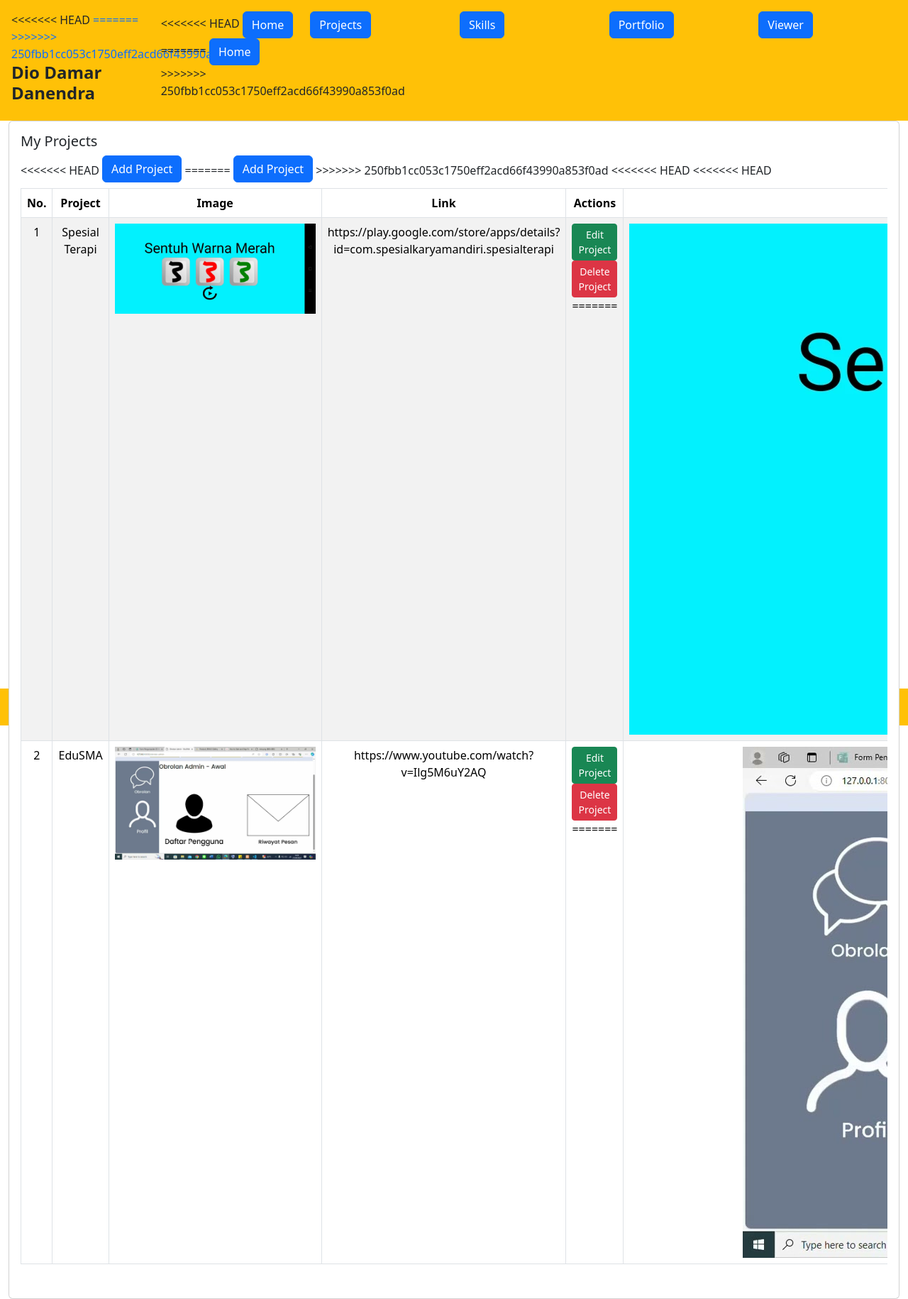
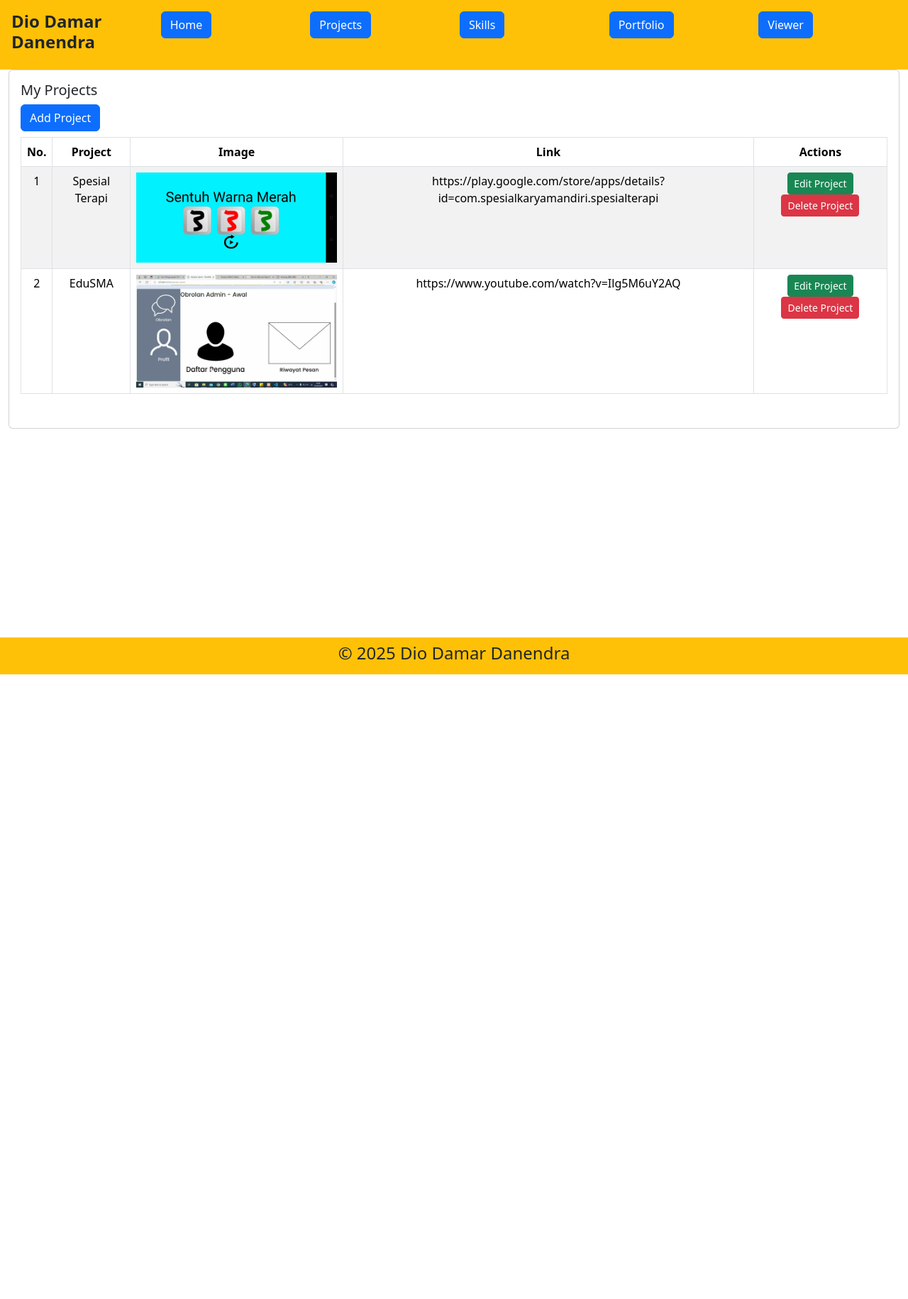
Before and after one commit to Dio-Damar-Danendra-Portofolio/Portofolio_Task, a PHP site: page /admin/project_list.php in a window 1280 px wide. Shown: the whole page at 71% size. After the commit the page ends 950 px from the top, so only its background shows below. Run offline with PHP 8.4, Linux system fonts and the light colour scheme; data comes from the database, SQL or seed files in the repository.

Commit message:
Merged remote repository with local files

```diff
--- a/admin/inc/header.php
+++ b/admin/inc/header.php
@@ -2,20 +2,12 @@
         <div class="container-fluid">
             <div class="row p-2 bg-warning d-flex flex-wrap justify-content-center align-self-center">
                 <div class="col-md-2 p-2">
-<<<<<<< HEAD
                     <a href="../admin/index.php" class="text-decoration-none">
-=======
-                    <a href="/" class="text-decoration-none">
->>>>>>> 250fbb1cc053c1750eff2acd66f43990a853f0ad
                         <h4 class="fw-bold text-dark">Dio Damar Danendra</h4>
                     </a>
                 </div>
                     <div class="col-md-2 p-2">
-<<<<<<< HEAD
                         <a href="../admin/index.php" class="btn btn-primary btn-md">Home</a>
-=======
-                        <a href="index.php" class="btn btn-primary btn-md">Home</a>
->>>>>>> 250fbb1cc053c1750eff2acd66f43990a853f0ad
                     </div>
                     <div class="col-md-2 p-2">
                         <a href="project_list.php" class="btn btn-primary btn-md">Projects</a>
--- a/admin/portfolio_list.php
+++ b/admin/portfolio_list.php
@@ -48,7 +48,6 @@
                                 <td><?php echo $no++; ?></td>
                                 <td><?php echo $portfolio['portfolio_name']; ?></td>
                                 <td><?php echo $portfolio['portfolio_link']; ?></td>
-<<<<<<< HEAD
                                 <td>
                                     <img width="283" src="../uploads/<?php echo $portfolio['portfolio_image']; ?>" alt="">
                                 </td>
@@ -56,10 +55,6 @@
                                     <a href="add_edit_portfolio.php?idEdit=<?php echo $portfolio['id']?>" class="btn btn-success btn-sm">Edit Portfolio</a>
                                     <a href="add_edit_portfolio.php?idDelete=<?php echo $portfolio['id']?>" name="delete_button" class="btn btn-danger btn-sm" onclick="return confirm('Are you sure want to delete this data?');">Delete Portfolio</a>
                                 </td>
-=======
-                                <td></td>
-                                <td></td>
->>>>>>> 250fbb1cc053c1750eff2acd66f43990a853f0ad
                             </tr>
                         <?php } ?>
                         </tbody>
--- a/admin/project_list.php
+++ b/admin/project_list.php
@@ -31,11 +31,7 @@
                 <div class="card-title">
                     <h5>My Projects</h5>
                     <div class="table table-responsive">
-<<<<<<< HEAD
                         <a href="add_edit_project.php" class="btn btn-primary mb-2">Add Project</a>
-=======
-                        <a href="?page=add_edit_project" class="btn btn-primary mb-2">Add Project</a>
->>>>>>> 250fbb1cc053c1750eff2acd66f43990a853f0ad
                         <table class="table table-striped table-bordered text-center" id="myTable">
                         <thead>
                             <tr>
@@ -54,19 +50,11 @@
                             <tr>
                                 <td><?php echo $no++; ?></td>
                                 <td><?php echo $project['project_name']; ?></td>
-<<<<<<< HEAD
                                 <td><img width="283" src="../uploads/<?php echo $project['project_image']; ?>" alt="Image not availale"></td>
                                 <td><?php echo $project['project_link']; ?></td>
                                 <td>
                                     <a href="add_edit_project.php?idEdit=<?php echo $project['id']?>" class="btn btn-success btn-sm">Edit Project</a>
                                     <a href="add_edit_project.php?idDelete=<?php echo $project['id']?>" name="delete_button" class="btn btn-danger btn-sm" onclick="return confirm('Are you sure want to delete this data?');">Delete Project</a>
-=======
-                                <td><img src="../uploads/<?php echo $project['project_image']; ?>" alt="Image not availale"></td>
-                                <td><?php echo $project['project_link']; ?></td>
-                                <td>
-                                    <a href="add_edit_project.php&idEdit=<?php echo $project['id']?>" class="btn btn-success btn-sm">Edit Project</a>
-                                    <button name="delete_button" type="button" class="btn btn-danger btn-sm" onclick="return confirm('Are you sure want to delete this data?');">Delete Project</button>
->>>>>>> 250fbb1cc053c1750eff2acd66f43990a853f0ad
                                 </td>
                             </tr>
                             <?php } ?>
```
Also changed, not shown: admin/add_edit_portfolio.php (+2 -25 lines), admin/add_edit_project.php (+7 -13 lines), admin/skill_list.php (+0 -9 lines).
